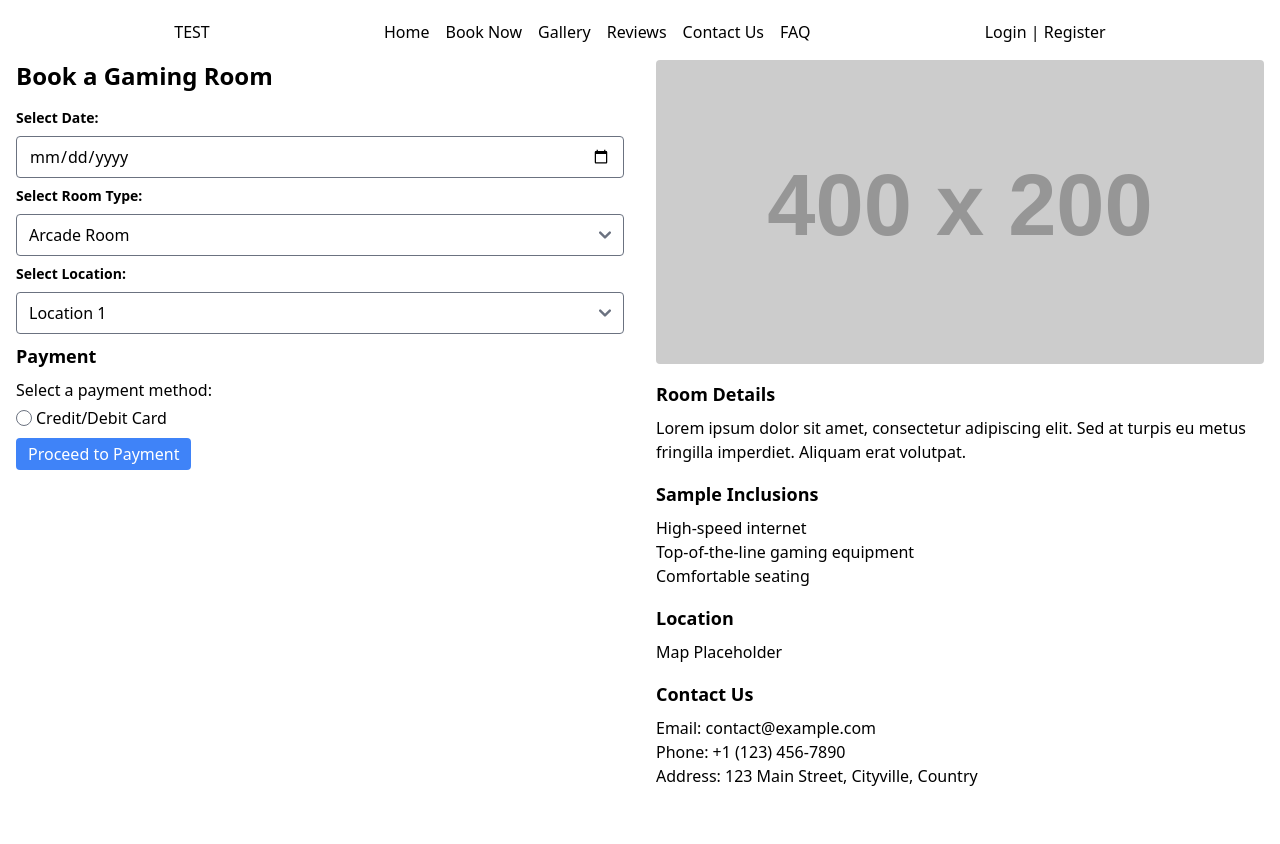
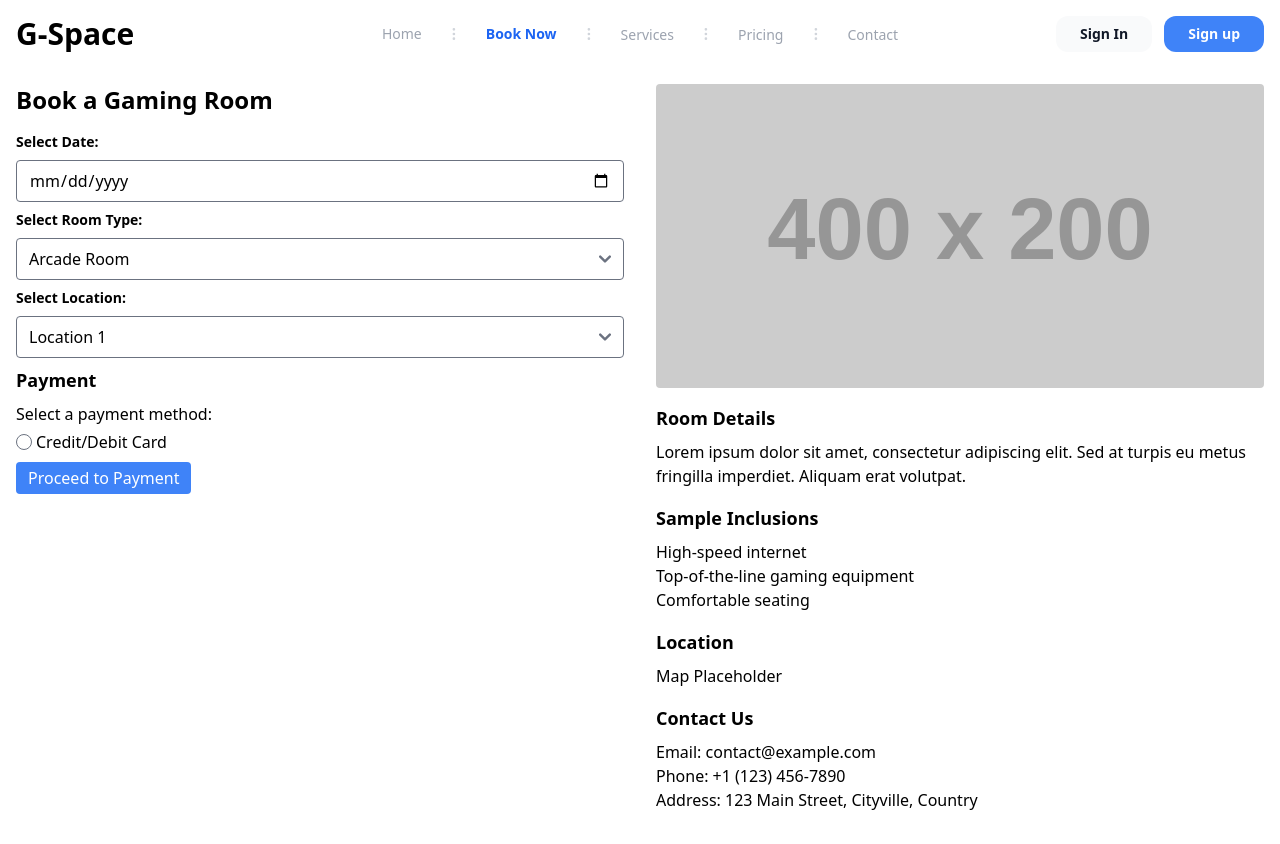
Before and after one commit to DGRem/gspace.io, a React (Vite) app: page /booking in a window 1280 px wide. Before the commit the page ends 820 px from the top, so only its background shows below. Built offline with nearby package versions, Linux system fonts and the light colour scheme.

Commit message:
Unfinished NavBar

```diff
--- a/src/components/Navbar.jsx
+++ b/src/components/Navbar.jsx
@@ -1,27 +1,148 @@
 import { Link } from "react-router-dom";
+import React, { useEffect } from 'react';
 
+export default function NavBar () {
+    useEffect(() => {
+        const handleToggle = () => {
+            const menus = document.querySelectorAll('.navbar-menu');
+            for (let i = 0; i < menus.length; i++) {
+                menus[i].classList.toggle('hidden');
+            }
+        };
 
-export default function NavBar() {
+        // open
+        const burgers = document.querySelectorAll('.navbar-burger');
+        if (burgers.length) {
+            burgers.forEach(burger => {
+                burger.addEventListener('click', handleToggle);
+            });
+        }
+
+        // close
+        const closes = document.querySelectorAll('.navbar-close');
+        const backdrops = document.querySelectorAll('.navbar-backdrop');
+        if (closes.length) {
+            closes.forEach(close => {
+                close.addEventListener('click', handleToggle);
+            });
+        }
+
+        if (backdrops.length) {
+            backdrops.forEach(backdrop => {
+                backdrop.addEventListener('click', handleToggle);
+            });
+        }
+
+        // Cleanup on component unmount
+        return () => {
+            if (burgers.length) {
+                burgers.forEach(burger => {
+                    burger.removeEventListener('click', handleToggle);
+                });
+            }
+
+            if (closes.length) {
+                closes.forEach(close => {
+                    close.removeEventListener('click', handleToggle);
+                });
+            }
+
+            if (backdrops.length) {
+                backdrops.forEach(backdrop => {
+                    backdrop.removeEventListener('click', handleToggle);
+                });
+            }
+        };
+    }, []);
+
     return (
         <>
-            <nav className="flex justify-evenly mt-5">
-                <div>
-                    <h3>TEST</h3>
+            <nav className="relative px-4 py-4 flex justify-between items-center bg-white">
+                <a className="text-3xl font-bold leading-none" href="#">
+                    {/*PENDING LOGO*/}
+                    G-Space
+                </a>
+                <div className="lg:hidden">
+                    <button className="navbar-burger flex items-center text-blue-600 p-3">
+                        <svg className="block h-4 w-4 fill-current" viewBox="0 0 20 20" xmlns="http://www.w3.org/2000/svg">
+                            <title>Mobile menu</title>
+                            <path d="M0 3h20v2H0V3zm0 6h20v2H0V9zm0 6h20v2H0v-2z"></path>
+                        </svg>
+                    </button>
                 </div>
-                <div>
-                    <ul className="flex gap-4">
-                        <li><Link to="/">Home</Link></li>
-                        <li><Link to="/booking">Book Now</Link></li>
-                        <li><Link to="/gallery">Gallery</Link></li>
-                        <li><Link to="/reviews">Reviews</Link></li>
-                        <li><a href="#">Contact Us</a></li>
-                        <li><Link to="/faq">FAQ</Link></li>
-                    </ul>
-                </div>
-                <div>
-                    Login | Register
-                </div>
+                <ul className="hidden absolute top-1/2 left-1/2 transform -translate-y-1/2 -translate-x-1/2 lg:flex lg:mx-auto lg:items-center lg:w-auto lg:space-x-6">
+                    <li className="text-sm text-gray-400 hover:text-gray-500"><Link to="/">Home</Link></li>
+                    <li className="text-gray-300">
+                        <svg xmlns="http://www.w3.org/2000/svg" fill="none" stroke="currentColor" className="w-4 h-4 current-fill" viewBox="0 0 24 24">
+                            <path stroke-linecap="round" stroke-linejoin="round" stroke-width="2" d="M12 5v0m0 7v0m0 7v0m0-13a1 1 0 110-2 1 1 0 010 2zm0 7a1 1 0 110-2 1 1 0 010 2zm0 7a1 1 0 110-2 1 1 0 010 2z" />
+                        </svg>
+                    </li>
+                    <li className="text-sm text-blue-600 font-bold"><Link to="/booking">Book Now</Link></li>
+                    <li className="text-gray-300">
+                        <svg xmlns="http://www.w3.org/2000/svg" fill="none" stroke="currentColor" className="w-4 h-4 current-fill" viewBox="0 0 24 24">
+                            <path stroke-linecap="round" stroke-linejoin="round" stroke-width="2" d="M12 5v0m0 7v0m0 7v0m0-13a1 1 0 110-2 1 1 0 010 2zm0 7a1 1 0 110-2 1 1 0 010 2zm0 7a1 1 0 110-2 1 1 0 010 2z" />
+                        </svg>
+                    </li>
+                    <li><a class="text-sm text-gray-400 hover:text-gray-500" href="#">Services</a></li>
+                    <li className="text-gray-300">
+                        <svg xmlns="http://www.w3.org/2000/svg" fill="none" stroke="currentColor" className="w-4 h-4 current-fill" viewBox="0 0 24 24">
+                            <path stroke-linecap="round" stroke-linejoin="round" stroke-width="2" d="M12 5v0m0 7v0m0 7v0m0-13a1 1 0 110-2 1 1 0 010 2zm0 7a1 1 0 110-2 1 1 0 010 2zm0 7a1 1 0 110-2 1 1 0 010 2z" />
+                        </svg>
+                    </li>
+                    <li><a className="text-sm text-gray-400 hover:text-gray-500" href="#">Pricing</a></li>
+                    <li className="text-gray-300">
+                        <svg xmlns="http://www.w3.org/2000/svg" fill="none" stroke="currentColor" className="w-4 h-4 current-fill" viewBox="0 0 24 24">
+                            <path stroke-linecap="round" stroke-linejoin="round" stroke-width="2" d="M12 5v0m0 7v0m0 7v0m0-13a1 1 0 110-2 1 1 0 010 2zm0 7a1 1 0 110-2 1 1 0 010 2zm0 7a1 1 0 110-2 1 1 0 010 2z" />
+                        </svg>
+                    </li>
+                    <li><a className="text-sm text-gray-400 hover:text-gray-500" href="#">Contact</a></li>
+                </ul>
+                <a className="hidden lg:inline-block lg:ml-auto lg:mr-3 py-2 px-6 bg-gray-50 hover:bg-gray-100 text-sm text-gray-900 font-bold  rounded-xl transition duration-200" href="#">Sign In</a>
+                <a className="hidden lg:inline-block py-2 px-6 bg-blue-500 hover:bg-blue-600 text-sm text-white font-bold rounded-xl transition duration-200" href="#">Sign up</a>
             </nav>
+            <div className="navbar-menu relative z-50 hidden">
+                <div className="navbar-backdrop fixed inset-0 bg-gray-800 opacity-25"></div>
+                <nav className="fixed top-0 left-0 bottom-0 flex flex-col w-5/6 max-w-sm py-6 px-6 bg-white border-r overflow-y-auto">
+                    <div className="flex items-center mb-8">
+                        <a className="mr-auto text-3xl font-bold leading-none" href="#">
+                            G-Space
+                        </a>
+                        <button className="navbar-close">
+                            <svg className="h-6 w-6 text-gray-400 cursor-pointer hover:text-gray-500" xmlns="http://www.w3.org/2000/svg" fill="none" viewBox="0 0 24 24" stroke="currentColor">
+                                <path stroke-linecap="round" stroke-linejoin="round" stroke-width="2" d="M6 18L18 6M6 6l12 12"></path>
+                            </svg>
+                        </button>
+                    </div>
+                    <div>
+                        <ul>
+                            <li className="mb-1">
+                                <a className="block p-4 text-sm font-semibold text-gray-400 hover:bg-blue-50 hover:text-blue-600 rounded" href="#">Home</a>
+                            </li>
+                            <li className="mb-1">
+                                <a className="block p-4 text-sm font-semibold text-gray-400 hover:bg-blue-50 hover:text-blue-600 rounded" href="#">About Us</a>
+                            </li>
+                            <li className="mb-1">
+                                <a className="block p-4 text-sm font-semibold text-gray-400 hover:bg-blue-50 hover:text-blue-600 rounded" href="#">Services</a>
+                            </li>
+                            <li className="mb-1">
+                                <a className="block p-4 text-sm font-semibold text-gray-400 hover:bg-blue-50 hover:text-blue-600 rounded" href="#">Pricing</a>
+                            </li>
+                            <li className="mb-1">
+                                <a className="block p-4 text-sm font-semibold text-gray-400 hover:bg-blue-50 hover:text-blue-600 rounded" href="#">Contact</a>
+                            </li>
+                        </ul>
+                    </div>
+                    <div className="mt-auto">
+                        <div className="pt-6">
+                            <a className="block px-4 py-3 mb-3 leading-loose text-xs text-center font-semibold bg-gray-50 hover:bg-gray-100 rounded-xl" href="#">Sign in</a>
+                            <a className="block px-4 py-3 mb-2 leading-loose text-xs text-center text-white font-semibold bg-blue-600 hover:bg-blue-700  rounded-xl" href="#">Sign Up</a>
+                        </div>
+                        <p className="my-4 text-xs text-center text-gray-400">
+                            <span>Copyright © 2021</span>
+                        </p>
+                    </div>
+                </nav>
+            </div>
         </>
     )
-};
+}
```
